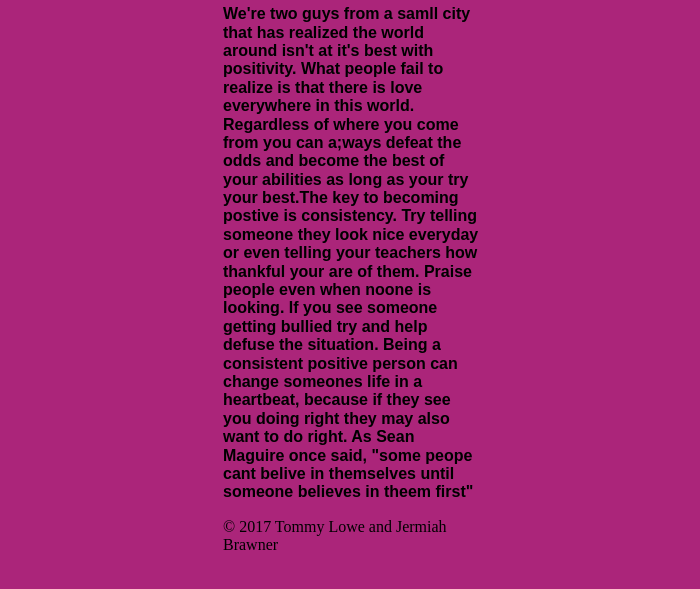
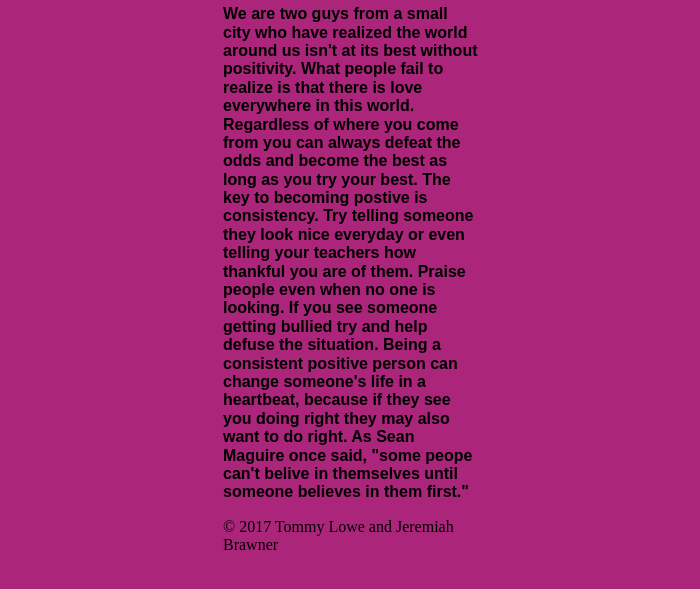
Before and after one commit to tommylowe/-guys, a plain HTML site: page about.html in a window 1280 px wide. Shown: the part 175-764 px from the top of the page, without its empty margins (289-989 px from the left). Drawn offline with nearby package versions, Linux system fonts and the light colour scheme; files that its build step writes are made by us from their sources; a web font is replaced by a local one.

Commit message:
Update about.html

```diff
--- a/about.html
+++ b/about.html
@@ -27,12 +27,12 @@
     <div id="wrapper">
     <section>
      <h3>
-      <p>We're two guys from a samll city that has realized the world around isn't at it's best with positivity. What people fail to realize is that there is love everywhere in this world. Regardless of where you come from you can a;ways defeat the odds and become the best of your abilities as long as your try your best.The key to becoming postive is consistency. Try telling someone they look nice everyday or even telling your teachers how thankful your are of them. Praise people even when noone is looking. If you see someone getting bullied try and help defuse the situation.  Being a consistent positive person can change someones life in a heartbeat, because if they see you doing right they may also want to do right. As Sean Maguire once said, "some peope cant belive in themselves until someone believes in theem first"
+      <p>We are two guys from a small city who have realized the world around us isn't at its best without positivity. What people fail to realize is that there is love everywhere in this world. Regardless of where you come from you can always defeat the odds and become the best as long as you try your best. The key to becoming postive is consistency. Try telling someone they look nice everyday or even telling your teachers how thankful you are of them. Praise people even when no one is looking. If you see someone getting bullied try and help defuse the situation.  Being a consistent positive person can change someone's life in a heartbeat, because if they see you doing right they may also want to do right. As Sean Maguire once said, "some peope can't belive in themselves until someone believes in them first."
       </p>
       </h3>
     </section>
     <footer>
-      <p>&copy; 2017 Tommy Lowe and Jermiah Brawner</p>
+      <p>&copy; 2017 Tommy Lowe and Jeremiah Brawner</p>
     </footer>
     </div>
   </body>
```
